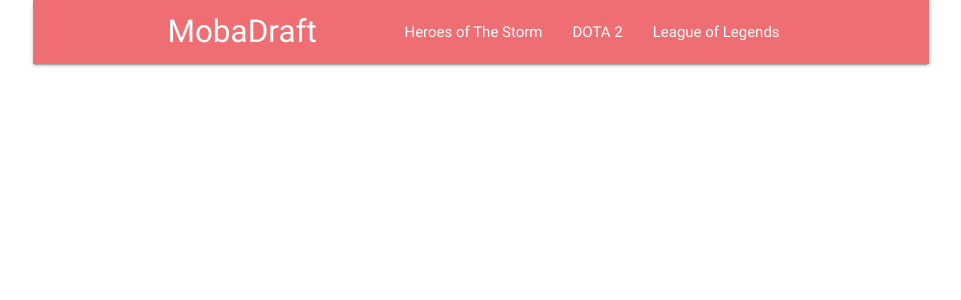
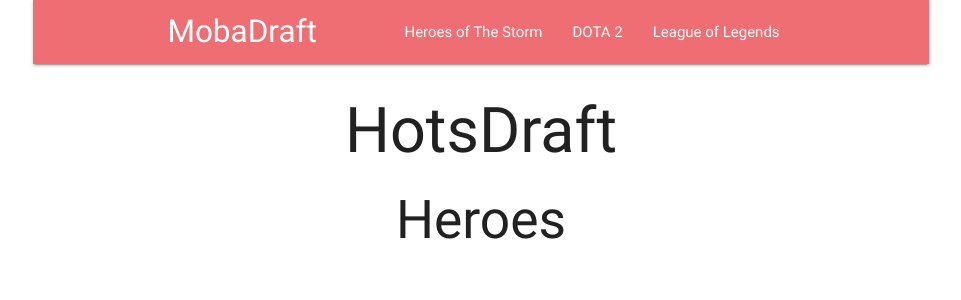
Before and after one commit to nmarch213/MobaDraft, a React (Create React App) app in the folder client/: page /hots/draft in a window 1280 px wide. Shown: the top 300 px of the page, without its empty margins (159-1120 px from the left). Built offline with nearby package versions, Linux system fonts and the light colour scheme; no server answers.

Commit message:
Refactor Hots Draft Page into better components

```diff
--- a/client/src/components/App.js
+++ b/client/src/components/App.js
@@ -3,9 +3,10 @@
 import { connect } from 'react-redux';
 import * as actions from '../actions';
 
-import Header from './Header';
-import Landing from './Landing';
-import Hots from './Hots';
+import Header from './layout/Header';
+import Landing from './layout/Landing';
+import Hots from './hots/Hots';
+import HotsDraft from './hots/HotsDraft';
 
 class App extends Component {
   render() {
@@ -16,6 +17,7 @@
             <Header />
             <Route exact path="/" component={Landing} />
             <Route exact path="/hots" component={Hots} />
+            <Route exact path="/hots/draft" component={HotsDraft} />
           </div>
         </BrowserRouter>
       </div>
--- a/client/src/components/Hero.js
+++ b/client/src/components/hots/Hero.js
@@ -1,18 +1,17 @@
 import React, { Component } from 'react';
-import { Link } from 'react-router-dom';
 import _ from 'lodash';
 
 class Hero extends Component {
   renderHeroes() {
     return _.map(this.props.variables, hero => (
-      <Link to={hero.url}>
+      <a href={hero.url}>
         <div className="card col s6 m1 l1" key={hero.id}>
           <div className="card-image">
             <img src={hero.portrait.medium} />
             {/* <div className="card-content">{hero.name}</div> */}
           </div>
         </div>
-      </Link>
+      </a>
     ));
   }
 
--- a/client/src/components/Hots.js
+++ b/client/src/components/hots/Hots.js
@@ -2,7 +2,7 @@
 import { connect } from 'react-redux';
 import { Link } from 'react-router-dom';
 
-import { fetchHotsHeroes } from '../actions/index';
+import { fetchHotsHeroes } from '../../actions/index';
 import Hero from './Hero';
 
 class Hots extends Component {
@@ -15,7 +15,7 @@
     return (
       <div className="container center-align">
         <h1>Heroes of the Storm</h1>
-        <Link to="/hots/new">
+        <Link to="/hots/draft">
           <a className="waves-effect waves-light btn">New Draft</a>
         </Link>
         <Hero variables={this.props.hotsHeroes} />
--- /dev/null
+++ b/client/src/components/hots/HotsDraft.js
@@ -0,0 +1,30 @@
+import React, { Component } from 'react';
+import { connect } from 'react-redux';
+
+import { fetchHotsHeroes } from '../../actions/index';
+
+import HotsDraftHeroPool from './HotsDraftHeroPool';
+
+class HotsDraft extends Component {
+  componentDidMount() {
+    this.props.fetchHotsHeroes();
+  }
+
+  render() {
+    return (
+      <div className="container center-align">
+        <h1>HotsDraft</h1>
+        <HotsDraftHeroPool hotsHeroes={this.props.hotsHeroes} />
+      </div>
+    );
+  }
+}
+const mapDispatchToProps = dispatch => {
+  return { fetchHotsHeroes: () => dispatch(fetchHotsHeroes()) };
+};
+
+function mapStateToProps({ hotsHeroes }) {
+  return { hotsHeroes };
+}
+
+export default connect(mapStateToProps, mapDispatchToProps)(HotsDraft);
--- /dev/null
+++ b/client/src/components/hots/HotsDraftHeroPool.js
@@ -0,0 +1,13 @@
+import React, { Component } from 'react';
+
+class HotsDraftHeroPool extends Component {
+  render() {
+    return (
+      <div className="container align-center">
+        <h2>Heroes</h2>
+      </div>
+    );
+  }
+}
+
+export default HotsDraftHeroPool;
```
Also changed, not shown: client/src/components/layout/Header.js (renamed from client/src/components/Header.js, +1 -9 lines), client/src/components/layout/Landing.js (renamed from client/src/components/Landing.js).
